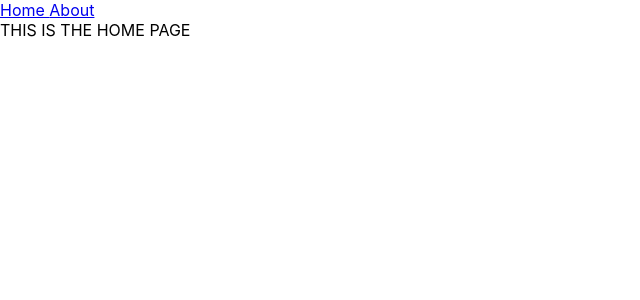
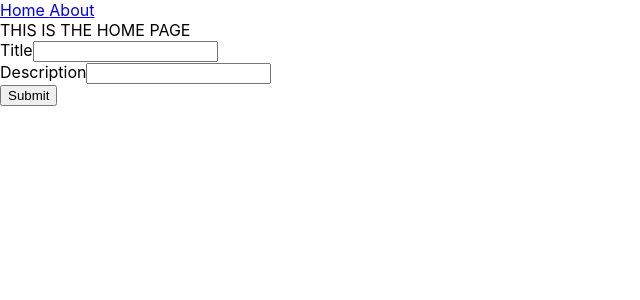
Before and after one commit to SabrinaLauredan/affirm-me-frontend, a React (Create React App) app: page / in a window 1280 px wide. Shown: the top 300 px of the page, without its empty margins (0-640 px from the left). Built offline with nearby package versions, Linux system fonts and the light colour scheme; no server answers.

Commit message:
successfully added NewGoalForm component, added Goal.s types config and goalServices config, http-common.ts to config requests for all CRUD:

```diff
--- a/src/App.tsx
+++ b/src/App.tsx
@@ -5,46 +5,52 @@ import {BrowserRouter as Router, Routes, Route, Link } from 'react-router-dom'
 import Home from './Pages/Home';
 import About from './Pages/About';
 import ErrorPage from './Pages/ErrorPage';
+import NewGoalForm from './components/NewGoalForm';
 
 
 function App() {
-  const backendURL = process.env["REACT_APP_BACKEND_URL"]
+  // const backendURL = process.env["REACT_APP_BACKEND_URL"]
 
-  const createNewGoal = (response: any) => {
-    axios
-      .post(`${backendURL}/goals`, {
-        title: response.title,
-        description: response.description,
-        createdAt: response.createdAt
-      })
-      .then((response) => {
-        console.log(
-          `Success adding goal: ${JSON.stringify(response.data)}`
-        );
-        // fetchGoalsForList();
-      })
-      .catch((error) => {
-        console.log(`Error adding new goal: ${error}`);
-      });
-  };
+  // interface Input {
+  //   data: {
+  //     title: string,
+  //     description?: string,
+  //     createdAt?: string
+  //   }
+  // }
+
+  // function createNewGoal(input: Input["data"]) {
+  //   axios
+  //     .post(`${backendURL}/goals`, {
+  //       title: input.title,
+  //       description: input.description,
+  //       createdAt: input.createdAt
+  //     })
+  //     .then((response) => {
+  //       console.log(
+  //         `Success adding goal: ${JSON.stringify(input)}`
+  //       );
+  //       // fetchGoalsForList();
+  //     })
+  //     .catch((error) => {
+  //       console.log(`Error adding new goal: ${error}`);
+  //     });
+  // };
 
 
 	return (
 	<Router>
 		<nav>
-			{/* //we can use React Link component in place of a tags */}
 			<Link to="/"> Home </Link>
 			<Link to="/about"> About </Link>
 		</nav>
-		{/* // ^ displays across all pages, the only thing that changes is everything below  */}
 		<Routes>
-			{/* a route is declared using a Route component */}
 			<Route path="/" element={<Home />} />
-      {/* "/" is the homepage  */}
 			<Route path="/about" element={<About />} />
 			<Route path="/*" element={<ErrorPage />} />
-      {/* must be the last route, "/*" says every /example, besides the one defined above */}
 		</Routes>
+
+    <NewGoalForm></NewGoalForm>
 
 	</Router>
 
--- a/src/components/NewGoalForm.tsx
+++ b/src/components/NewGoalForm.tsx
@@ -1,58 +1,172 @@
-import React, { useState } from "react";
+import React, { useState, ChangeEvent } from "react";
+import GoalDataService from "../services/GoalService";
+import IGoalData from "../types/Goal";
 import moment from "moment";
 
 
+const NewGoalForm = () => {
+    const initialGoalState = {
+        id: null,
+        title: "",
+        description: "",
+        createdAt: ""
+    };
+    const submitDate = moment().format("DD-MM-YYYY hh:mm:ss")
 
-// goal fields == 'title', 'description'
-//
+    const [goal, setGoal] = useState<IGoalData>(initialGoalState);
+    const [submitted, setSubmitted] = useState<boolean>(false);
 
+    const handleInputChange = (e: ChangeEvent<HTMLInputElement>) => {
+        const { name, value } = e.target;
+        setGoal({...goal, [name]: value });
+    };
 
-const NewGoalForm = ({ createGoal }) => {
-    const [title, setTitle] = useState("");
-    const [description, setDescription] = useState("");
-    const [canSubmit, setCanSubmit] = useState(false);
-    const createdAt = moment().format("DD-MM-YYYY hh:mm:ss")
+    const saveGoal = () => {
+        let data = {
+            title: goal.title,
+            description: goal.description,
+            createdAt: submitDate
+        };
 
-    const checkValidInput = (response: any) => {
-        if (response === "" || response.length > 40) {
-            setCanSubmit(false);
-        } else {
-            setCanSubmit(true);
-        }
+        GoalDataService.create(data)
+            .then((response: any) => {
+                setGoal({
+                    id: response.data.id,
+                    title: response.data.title,
+                    description: response.data.description,
+                    createdAt: response.data.createdAt
+                });
+                setSubmitted(true);
+                console.log(response.data);
+            })
+            .catch((e: Error) => {
+                console.log(e);
+            });
+    };
+
+    const newGoal = () => {
+        setGoal(initialGoalState);
+        setSubmitted(false);
     };
 
     return (
-        <form>
-            <input
-                value={title}
-                placeholder="title"
-                onInput={(e) => {
-                    let target = e.target as HTMLInputElement;
-                    setTitle(target.value);
-                    checkValidInput(target.value)
-                }}
-            />
-            <input
-                value={description}
-                placeholder="description"
-                onInput={(e) => {
-                    let target = e.target as HTMLInputElement;
-                    setDescription(target.value);
-                    checkValidInput(target.value)
-                }}
-            />
-            <button
-                onClick={() => {
-                    createGoal(`"title":${title}, "description":${description}, "createdAt":${createdAt})`);
-                }}
-                disabled={!canSubmit}
-            >
-                submit
-            </button>
-        </form>
+        <div className="submit-form">
+            {submitted ? (
+                <div>
+                    <h4>successful submission</h4>
+                    <button className="btn btn-success" onClick={newGoal}>
+                        add
+                    </button>
+                </div>
+            ) : (
+                <div>
+                    <div className="form-group">
+                        <label htmlFor="title">Title</label>
+                        <input
+                            type="text"
+                            className="form-control"
+                            id="title"
+                            required
+                            value={goal.title}
+                            onChange={handleInputChange}
+                            name="title"
+                        />
+                    </div>
+                    <div className="form-group">
+                        <label htmlFor="description">Description</label>
+                        <input
+                            type="text"
+                            className="form-control"
+                            id="description"
+                            // required
+                            value={goal.description}
+                            onChange={handleInputChange}
+                            name="description"
+                        />
+                    </div>
+                    <button onClick={saveGoal} className="btn btn-success">
+                        Submit
+                    </button>
+                </div>
+            )}
+        </div>
     );
 };
 
+export default NewGoalForm;
 
+// interface IProps {
+//     addGoal: (arg: {title: string; description?: string | undefined; createdAt?: string | undefined}) => void
+// }
 
-export default NewGoalForm;
+// const NewGoalForm = (addGoal: IProps["addGoal"]) => {
+//     const submitDate = moment().format("DD-MM-YYYY hh:mm:ss")
+
+//     const [requestBody, setRequestBody] = useState({
+//         title: "",
+//         description: "",
+//         createdAt: submitDate
+//     })
+//     // https://www.bezkoder.com/react-typescript-api-call/
+//     const [submitted, setSubmitted] = useState<boolean>(false);
+
+//     const handleChange = (e: React.ChangeEvent<HTMLInputElement>): void => {
+//         setRequestBody({
+//             ...requestBody,
+//             [`${e.target.name}`]: `${e.target.value}`,
+//         })
+//     }
+
+//     const submitForm = (e: React.FormEvent<HTMLFormElement>) => {
+//         //prevents page from reloading
+//         e.preventDefault();
+
+//         if(!requestBody.title){
+//             return
+//         }
+//         //do something
+//         addGoal(requestBody);
+//         // setRequestBody({
+//         //     ...requestBody,
+//         //     createdAt: submitDate
+//         // });
+//     }
+//     // const handleClick = () => {
+//     //     if(
+//     //         !requestBody.title
+//     //     ) {
+//     //         return
+//     //     }
+//     //     // setInput({
+//     //     //     ...input,
+//     //     //     createdAt: submitDate
+//     //     // })
+//     //     addGoal(requestBody);
+//     // }
+
+//     return (
+//         <form onSubmit={submitForm}>
+//             <input
+//                 type="text"
+//                 placeholder="Title"
+//                 value={requestBody.title}
+//                 onChange={handleChange}
+//                 name="title"
+//             />
+//             <input
+//                 type="text"
+//                 placeholder="Description"
+//                 value={requestBody.description}
+//                 onChange={handleChange}
+//                 name="description"
+//             />
+//             <button
+//                 type="submit"
+//             >
+//                 submit
+//             </button>
+//         </form>
+//     )
+// }
+
+// export default NewGoalForm;
--- /dev/null
+++ b/src/http-common.ts
@@ -0,0 +1,9 @@
+import axios from "axios";
+
+export default axios.create({
+    //replace w heroku link once deployed
+    baseURL: "http://localhost:4000",
+    headers: {
+        "Content-type": "application/json"
+    }
+});
--- a/src/index.tsx
+++ b/src/index.tsx
@@ -1,5 +1,6 @@
 import React from 'react';
 import ReactDOM from 'react-dom';
+import { BrowserRouter } from 'react-router-dom';
 import './index.css';
 import App from './App';
 import reportWebVitals from './reportWebVitals';
@@ -8,6 +9,9 @@ ReactDOM.render(
   <React.StrictMode>
     <App />
   </React.StrictMode>,
+  // <BrowserRouter>
+  //   <App />
+  // </BrowserRouter>,
   document.getElementById('root')
 );
 
--- /dev/null
+++ b/src/services/GoalService.ts
@@ -0,0 +1,32 @@
+import http from "../http-common";
+import IGoalData from "../types/Goal";
+
+const getAll = () => {
+    return http.get<Array<IGoalData>>("/goals");
+};
+
+const get = (id: any) => {
+    return http.get<IGoalData>(`/goals/${id}`);
+};
+
+const create = (data: IGoalData) => {
+    return http.post<IGoalData>("/goals", data);
+};
+
+const update = (id: any, data: IGoalData) => {
+    return http.put<any>(`/goals/${id}`, data);
+};
+
+const remove = (id: any) => {
+    return http.delete<any>(`/goals/${id}`);
+};
+
+const GoalService = {
+    getAll,
+    get,
+    create,
+    update,
+    remove,
+};
+
+export default GoalService;
--- /dev/null
+++ b/src/types/Goal.ts
@@ -0,0 +1,6 @@
+export default interface IGoalData {
+    id?: any | null,
+    title: string,
+    description?: string,
+    createdAt?: string,
+}
```
Also changed, not shown: package.json (line endings or trailing spaces).
